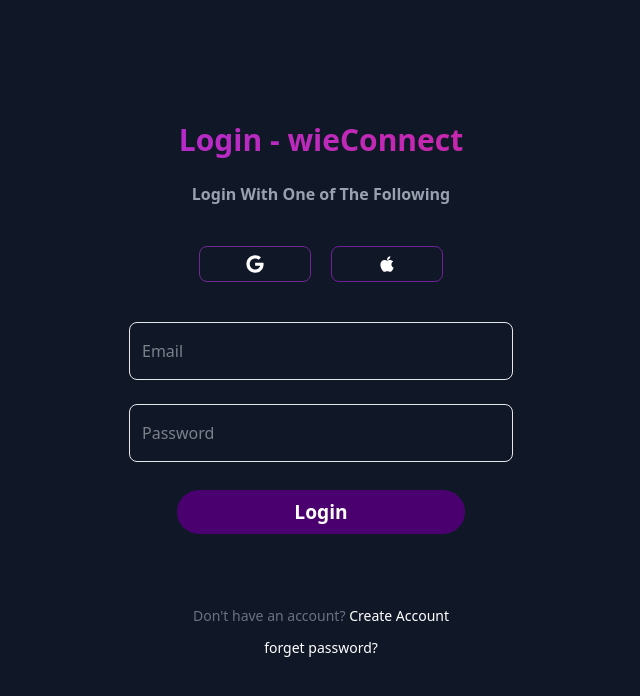
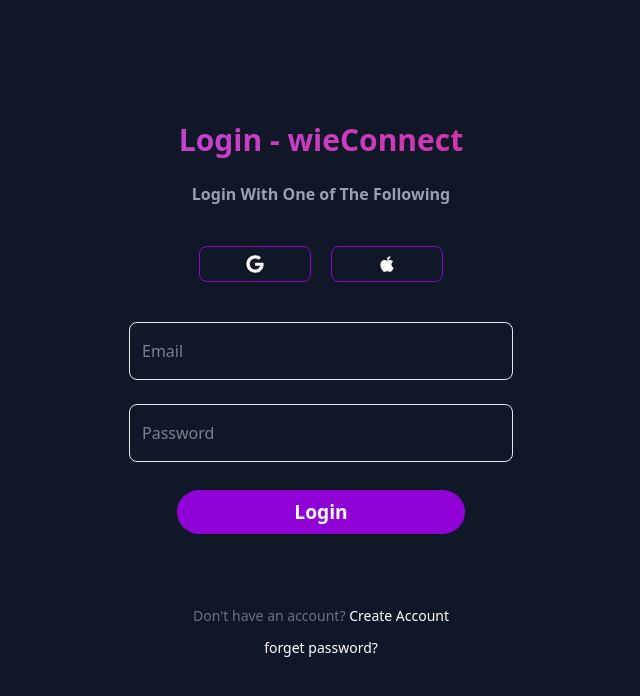
Before and after one commit to wizzcode01/wieConnect-App, a React (Vite) app: page /login in a window 1280 px wide. Shown: the top 696 px of the page, without its empty margins (319-959 px from the left). Built offline with nearby package versions, Linux system fonts and the light colour scheme.

Commit message:
text fixed

```diff
--- a/src/pages/Login.jsx
+++ b/src/pages/Login.jsx
@@ -5,13 +5,13 @@ const Login = () => {
     return (
         <div className="min-h-screen overflow-hidden w-full relative flex flex-col items-center justify-center  bg-gray-900">
             <div className="w-full lg:ml-0 text-center ">
-                <h1 className="text-3xl font-bold bg-gradient-to-r from-purple-600 to-pink-600 bg-clip-text text-transparent mb-6">Login - wieConnect</h1>
+                <h1 className="text-3xl font-bold bg-gradient-to-r from-purple-500 to-pink-600 bg-clip-text text-transparent mb-6">Login - wieConnect</h1>
                 <p className="text-[16px] text-gray-400 font-bold ">Login With One of The Following</p>
             </div>
         <div className="flex flex-col items-center w-full max-w-md bg-gray-900 px-8 py-10 ">
           <div className="flex justify-center items-center gap-5">
-            <FaGoogle className=" bg-gray-900 cursor-pointer text-white border rounded-lg border-[#702794] text-4xl w-28 p-2"/>
-            <FaApple className="text-white cursor-pointer border border-[#702097] rounded-lg bg-gray-900 text-4xl w-28 p-2"/>
+            <FaGoogle className=" bg-gray-900 cursor-pointer text-white border rounded-lg border-[#9003d6] text-4xl w-28 p-2"/>
+            <FaApple className="text-white cursor-pointer border border-[#9003d6] rounded-lg bg-gray-900 text-4xl w-28 p-2"/>
           </div>
             <form
             className="flex flex-col w-full mt-10 gap-2">
@@ -34,7 +34,7 @@ const Login = () => {
                     </div>
                 </div>
                 <button
-               className="bg-[#4a006f] font-bold text-white text-[1.2rem] px-4 py-2 mt-5 m-auto rounded-4xl w-72 hover:bg-white hover:text-[#4a006f] hover:border-[#702794] transition-all ease-in-out duration-300 cursor-pointer"
+               className="bg-[#9003d6] font-bold text-white text-[1.2rem] px-4 py-2 mt-5 m-auto rounded-4xl w-72 hover:bg-white hover:text-[#4a006f] hover:border-[#702794] transition-all ease-in-out duration-300 cursor-pointer"
                type="submit"
               >
                 Login
```
